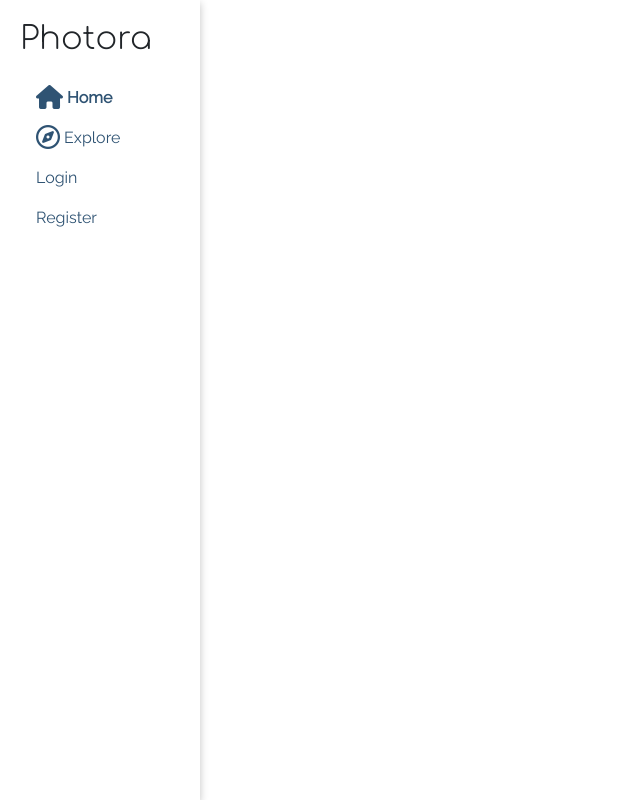
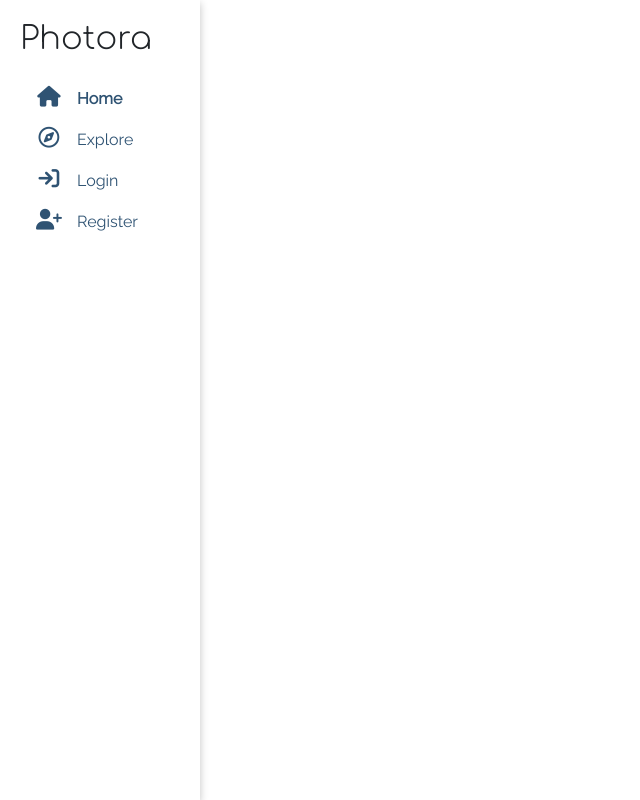
Before and after one commit to Cushione/photora, a React (Vite) app: page / in a window 1280 px wide. Shown: the whole page, without its empty margins (0-640 px from the left). Built offline with nearby package versions, Linux system fonts and the light colour scheme.

Commit message:
Add missing icons and adjust nav styling

```diff
--- a/src/Components/Navigation/Navigation.scss
+++ b/src/Components/Navigation/Navigation.scss
@@ -20,11 +20,14 @@
     align-items: center;
 
     img#nav-avatar {
-      width: 25px;
-      height: 25px;
+      height: 1.25em;
       object-fit: cover;
-      margin-right: 10px;
       border-radius: 50%;
     }
   }
+
+  i, img {
+    margin-right: 15px;
+    font-size: 1.3rem;
+  }
 }
--- a/src/Components/Navigation/Navigation.tsx
+++ b/src/Components/Navigation/Navigation.tsx
@@ -24,24 +24,25 @@ export default function Navigation() {
           to={`/profiles/${userProfile.id}`}
           className={linkState}
         >
-          <img id='nav-avatar' src={userProfile.image}></img> {userProfile.name}
+          <img id='nav-avatar' className='fa-fw' src={userProfile.image}></img> {userProfile.name}
         </Nav.Link>
       )}
       <Nav.Link as={NavLink} to={`/`} className={linkState}>
-        <i className='fa-solid fa-house fa-xl'></i>&nbsp;Home
+        <i className='fa-solid fa-house fa-fw'></i>Home
       </Nav.Link>
 
       <Nav.Link as={NavLink} to={`/posts`} className={linkState}>
-        <i className='fa-regular fa-compass fa-xl'></i>&nbsp;Explore
+        <i className='fa-regular fa-compass fa-fw'></i>Explore
       </Nav.Link>
 
       {userProfile && (
         <>
           <Nav.Link as={NavLink} to={`/posts/create`} className={linkState}>
-            <i className='fa-regular fa-square-plus fa-xl'></i>&nbsp;Create
+            <i className='fa-regular fa-square-plus fa-fw'></i>Create
           </Nav.Link>
           <Nav.Link as={NavLink} to={`/logout`} className={linkState}>
-            <i className='fa-solid fa-arrow-right-from-bracket fa-xl'></i>&nbsp;Logout
+            <i className='fa-solid fa-arrow-right-from-bracket fa-fw'></i>
+            Logout
           </Nav.Link>
         </>
       )}
@@ -49,11 +50,12 @@ export default function Navigation() {
       {!userProfile && (
         <>
           <Nav.Link as={NavLink} to={`/login`} className={linkState}>
+            <i className='fa-solid fa-arrow-right-to-bracket fa-fw'></i>
             Login
           </Nav.Link>
 
           <Nav.Link as={NavLink} to={`/register`} className={linkState}>
-            Register
+            <i className='fa-solid fa-user-plus fa-fw'></i>Register
           </Nav.Link>
         </>
       )}
```
